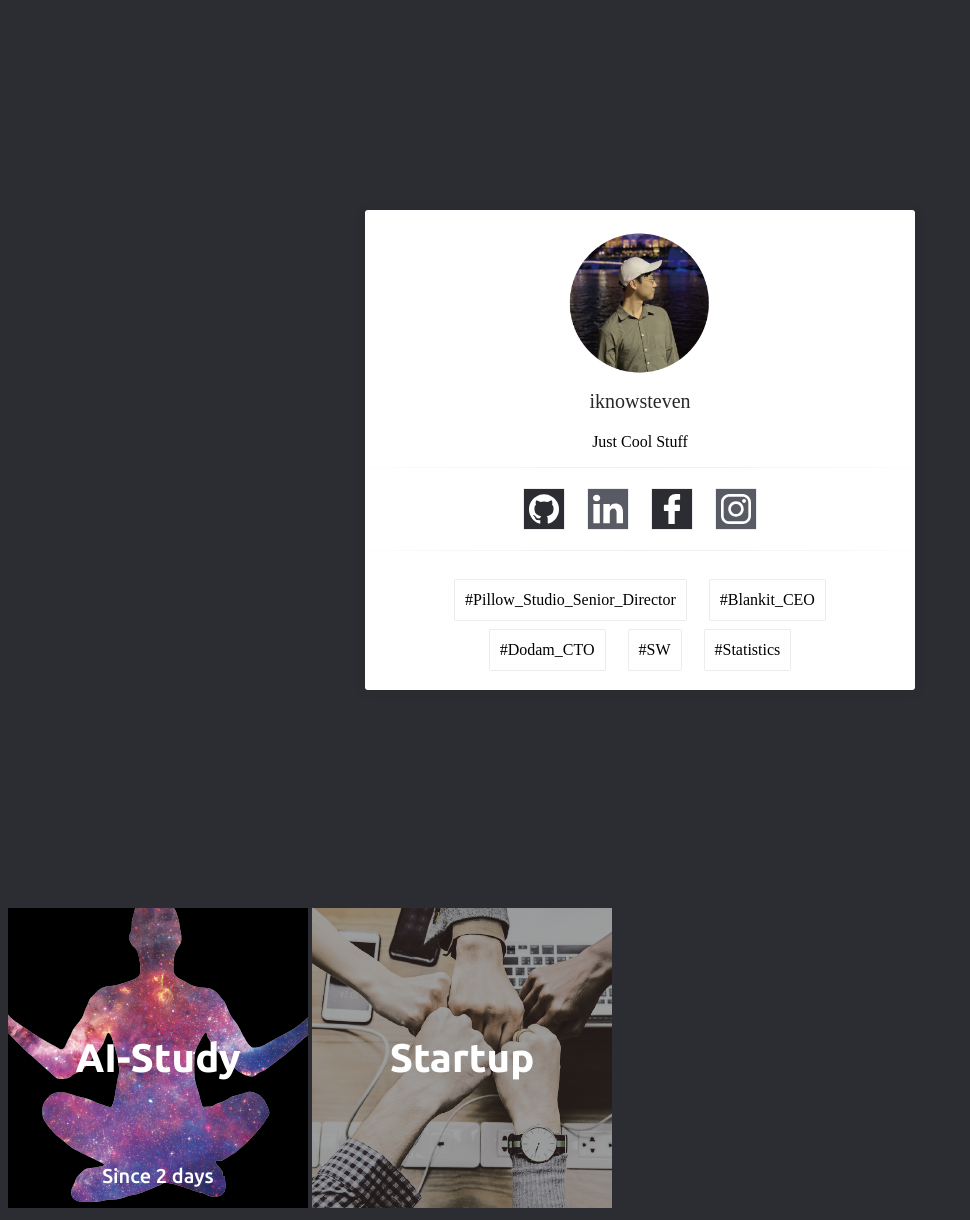
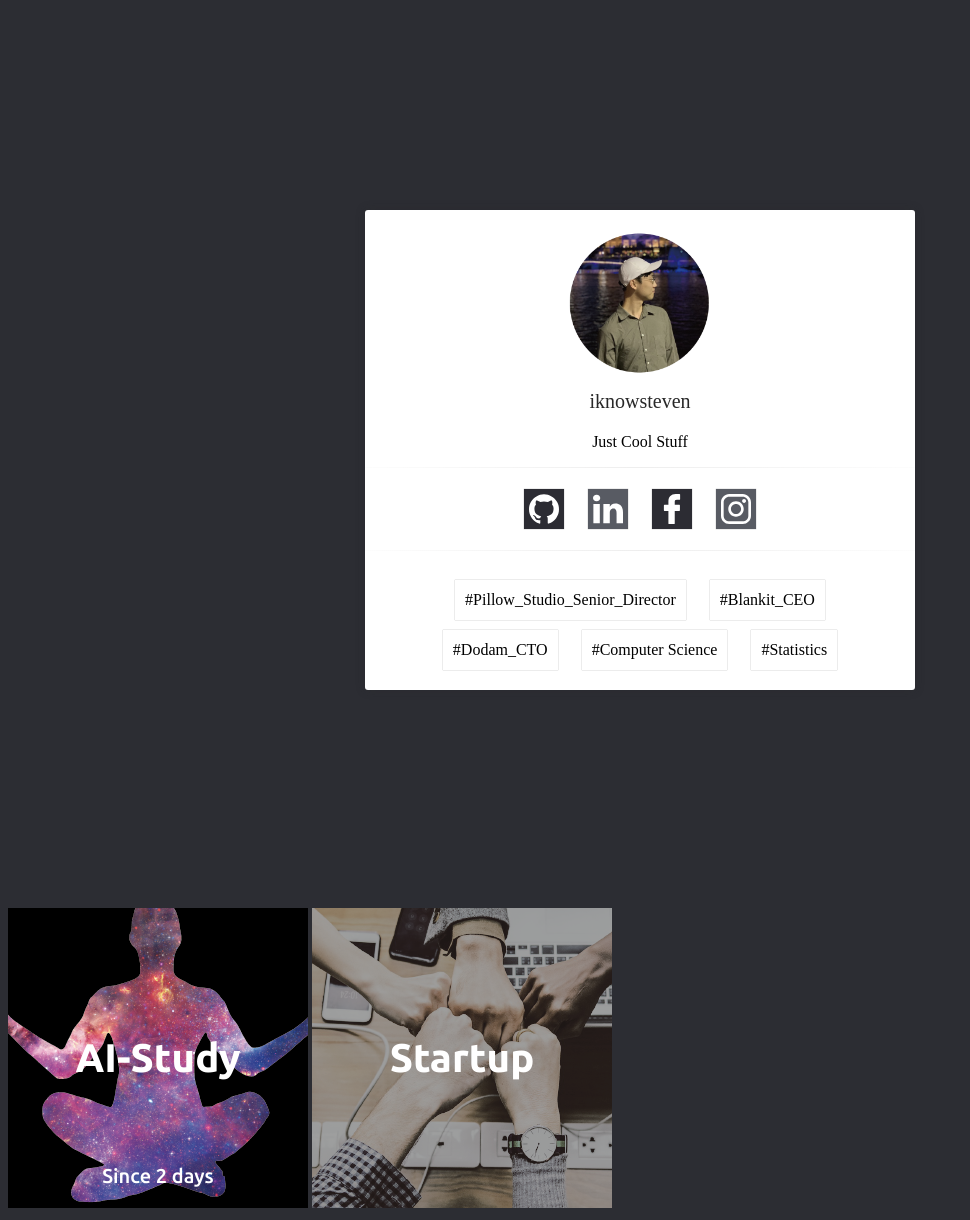
Before and after one commit to iknowSteven/iknowSteven.github.io, a Jekyll site: the page built from index.md, in a window 1280 px wide. Shown: the whole page, without its empty margins (0-970 px from the left). Built offline with Jekyll 4.4.1, drawn with Linux system fonts in a browser that asks for light colours; our own code applies the rules of GitHub Pages for plain Markdown files.

Commit message:
no message

```diff
--- a/_layouts/home.html
+++ b/_layouts/home.html
@@ -14,7 +14,7 @@
         <h3>Just Cool Stuff</h3>
         <hr class="hr_line">
         <div id="home_main_social_container">
-            <p class="home_main_social_black"><img class="home_main_social_img" src="../images/social/github-logo.svg" alt="Github"></p>
+            <p class="home_main_social_black" target="https://www.facebook.com/steven.ahn.186"><img class="home_main_social_img" src="../images/social/github-logo.svg" alt="Github"></p>
             <p class="home_main_social_gray"><img class="home_main_social_img" src="../images/social/linkedin-logo.svg" alt="LinkedIn"></p>
             <p class="home_main_social_black"><img class="home_main_social_img" src="../images/social/facebook-logo.svg" alt="Facebook"></p>
             <p class="home_main_social_gray"><img class="home_main_social_img" src="../images/social/instagram-logo.svg" alt="Instagram"></p>
@@ -24,7 +24,7 @@
             <p class="home_main_bio">#Pillow_Studio_Senior_Director</p>
             <p class="home_main_bio">#Blankit_CEO</p>
             <p class="home_main_bio">#Dodam_CTO</p>
-            <p class="home_main_bio">#SW</p>
+            <p class="home_main_bio">#Computer Science</p>
             <p class="home_main_bio">#Statistics</p>
         </div>
     </article>
```
